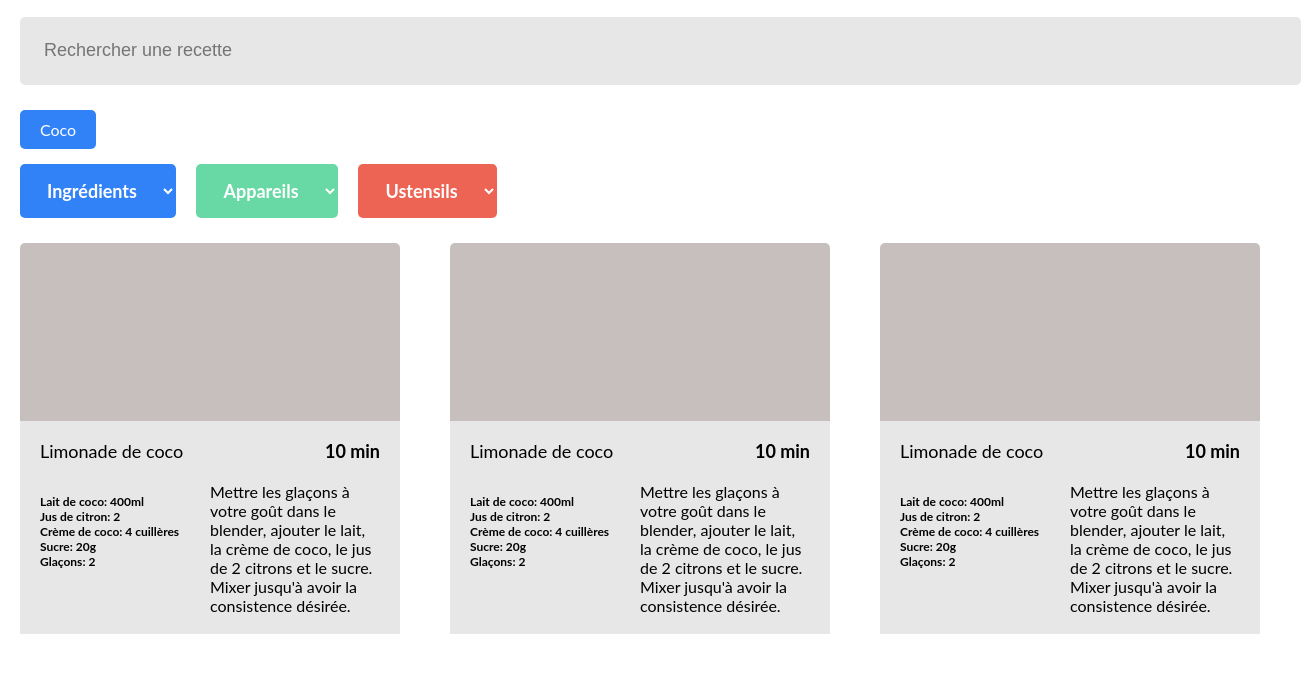
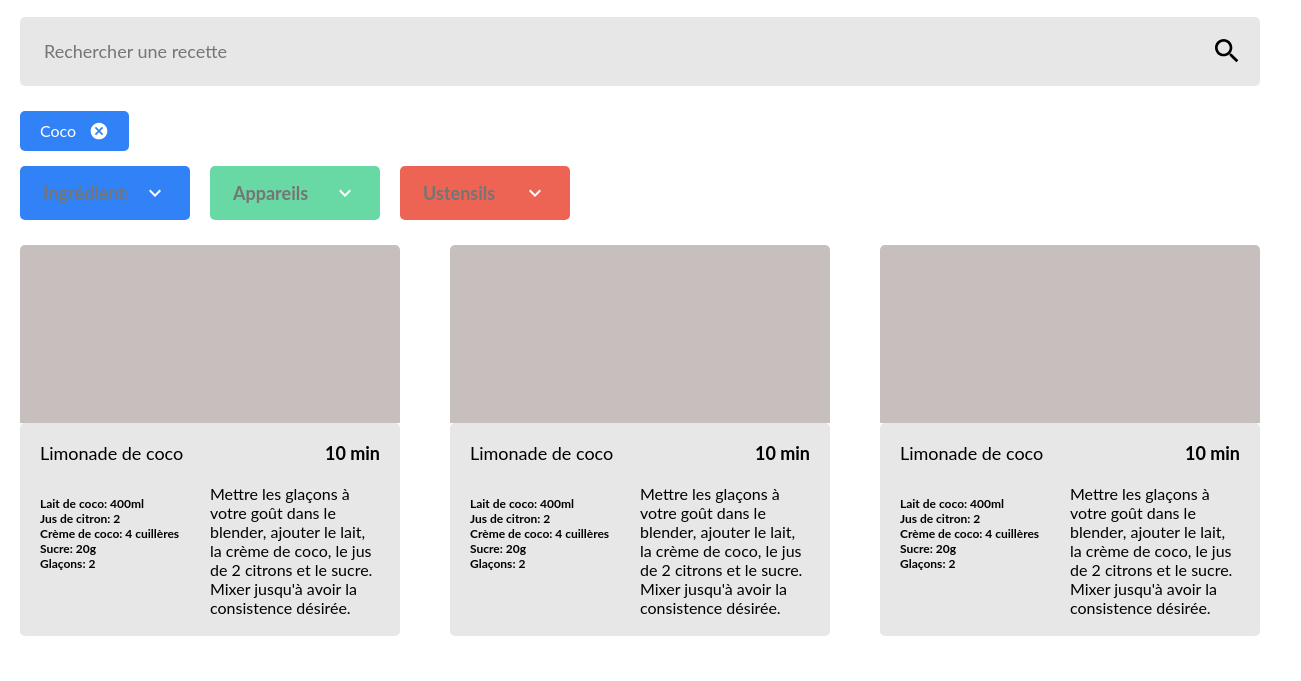
Before and after one commit to yann-lcrx/YannickLacroix_DFE7_31012022, a plain HTML site: page index.html in a window 1280 px wide. Shown: the part 94-775 px from the top of the page, 1301 px wide, since content can reach past the window. Drawn offline with Linux system fonts and the light colour scheme; a web font is replaced by a local one.

Commit message:
feat: add images

```diff
--- a/index.html
+++ b/index.html
@@ -5,27 +5,71 @@
     <link rel="stylesheet" href="style.css" />
     <meta name="description" content="" />
     <meta charset="utf-8" />
+    <link
+      href="https://fonts.googleapis.com/css?family=DM+Sans&display=swap"
+      rel="stylesheet"
+    />
   </head>
   <body>
     <header id="header">
-      <img src="assets/logo.png" alt="Les petits plats" />
+      <a href="index.html"
+        ><img src="assets/logo.png" alt="Les petits plats"
+      /></a>
     </header>
     <main>
       <div id="search">
-        <input type="text" placeholder="Rechercher une recette" />
+        <div id="searchbar">
+          <input
+            type="search"
+            name="search"
+            placeholder="Rechercher une recette"
+          />
+          <img src="/assets/svg/search_black.svg" alt="rechercher" />
+        </div>
+
         <div id="selected-filters">
-          <div class="chip"><p>Coco</p></div>
+          <div class="chip">
+            <p>Coco</p>
+            <img src="/assets/svg/cancel_white.svg" alt="supprimer le filtre" />
+          </div>
         </div>
         <div id="search-filters">
-          <select name="ingredients" id="search-ingredients">
-            <option value="ingredients" selected>Ingrédients</option>
-          </select>
-          <select name="devices" id="search-devices">
-            <option value="devices" selected>Appareils</option>
-          </select>
-          <select name="utensils" id="search-utensils">
-            <option value="utensils" selected>Ustensils</option>
-          </select>
+          <div id="search-ingredients">
+            <input
+              type="search"
+              name="ingredients"
+              id="search-ingredients-filter"
+              placeholder="Ingrédients"
+            />
+            <img
+              src="/assets/svg/expand_more_white.svg"
+              alt="afficher les filtres"
+            />
+          </div>
+          <div id="search-devices">
+            <input
+              type="search"
+              name="devices"
+              id="search-devices-filter"
+              placeholder="Appareils"
+            />
+            <img
+              src="/assets/svg/expand_more_white.svg"
+              alt="afficher les filtres"
+            />
+          </div>
+          <div id="search-utensils">
+            <input
+              type="search"
+              name="utensils"
+              id="search-utensils-filter"
+              placeholder="Ustensils"
+            />
+            <img
+              src="/assets/svg/expand_more_white.svg"
+              alt="afficher les filtres"
+            />
+          </div>
         </div>
       </div>
 
--- a/style.css
+++ b/style.css
@@ -5,6 +5,11 @@
 
 p {
   margin: 0px;
+}
+
+input {
+  all: unset;
+  flex-grow: 1;
 }
 
 body {
@@ -22,9 +27,17 @@ header#header img {
   margin-bottom: 17px;
 }
 
+#search,
+#searchbar {
+  margin-bottom: 25px;
+}
+
+img[alt="rechercher"] {
+  float: right;
+}
+
 #search {
   width: 100%;
-  margin-bottom: 25px;
 }
 
 #search-filters {
@@ -32,14 +45,20 @@ header#header img {
   gap: 20px;
 }
 
-input {
+#searchbar,
+.chip,
+.card-info,
+article,
+#search-filters > div {
+  border-radius: 5px;
+}
+
+#searchbar {
   background-color: #e7e7e7;
-  border-radius: 5px;
-  margin-bottom: 25px;
-  padding: 23px 17px 24px 24px;
+  padding: 18px 17px 19px 24px;
   font-size: 18px;
-  width: 100%;
   border: 0px;
+  display: flex;
 }
 
 #selected-filters {
@@ -48,21 +67,28 @@ input {
 
 .chip {
   background-color: #3282f7;
-  border-radius: 5px;
   color: #fff;
   width: fit-content;
   padding: 10px 20px;
+  display: flex;
+  gap: 13px;
 }
 
-select {
+#search-filters > div {
   color: #fff;
-  border: none;
-  border-radius: 5px;
   font-size: 18px;
   font-weight: bold;
   font-family: "Lato";
-  text-align: center;
   padding: 15px 23px;
+  width: fit-content;
+  display: flex;
+}
+
+#search-filters input {
+  width: 100px;
+}
+#search-filters input::placeholder {
+  opacity: 1;
 }
 
 #search-ingredients {
@@ -86,7 +112,11 @@ select {
 article {
   flex: 1;
   min-width: 380px;
-  border-radius: 5px;
+}
+
+article,
+img {
+  cursor: pointer;
 }
 
 .card-info {
```
Also changed, not shown: assets/svg/cancel_white.svg (added), assets/svg/expand_more_white.svg (added), assets/svg/search_black.svg (added), data/recipes.js (renamed from recipes.js).
